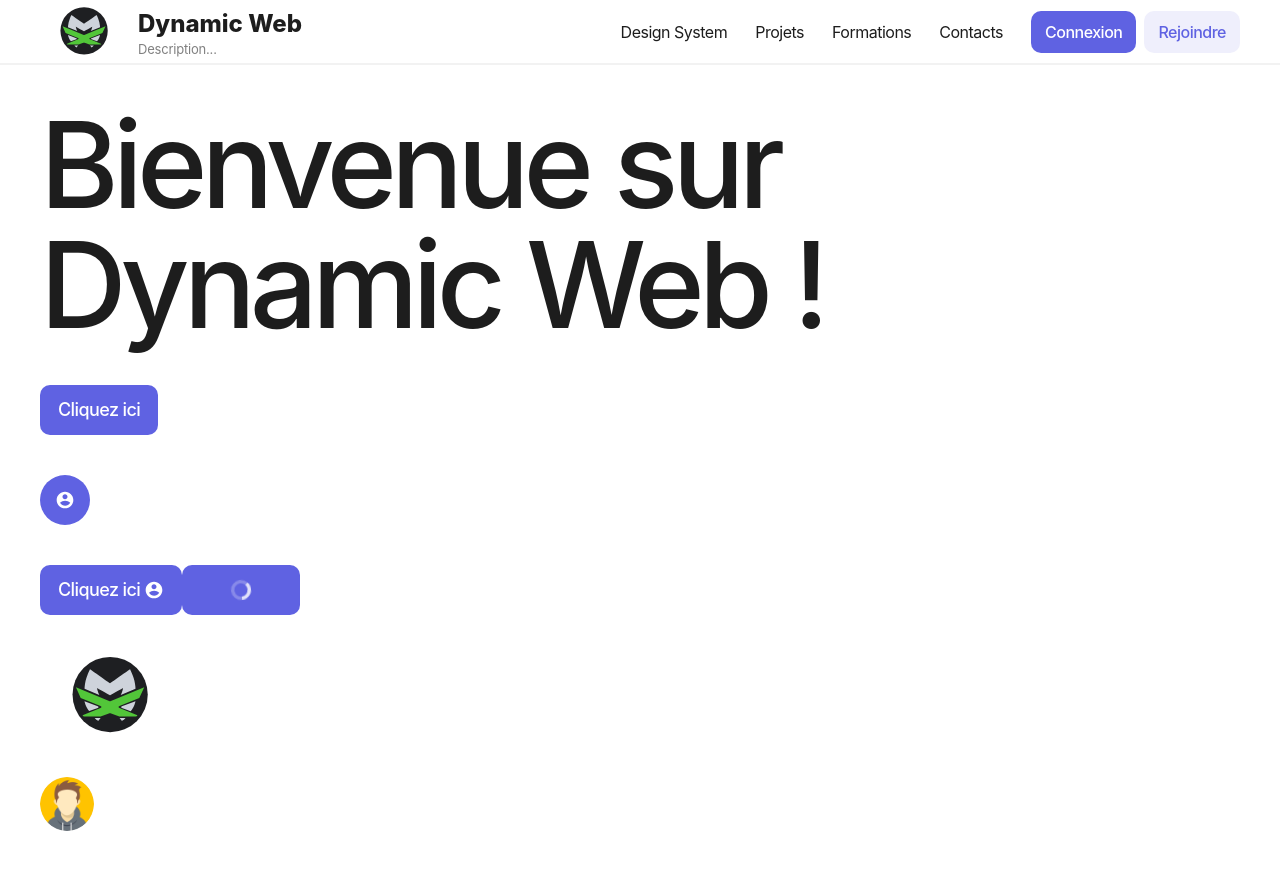
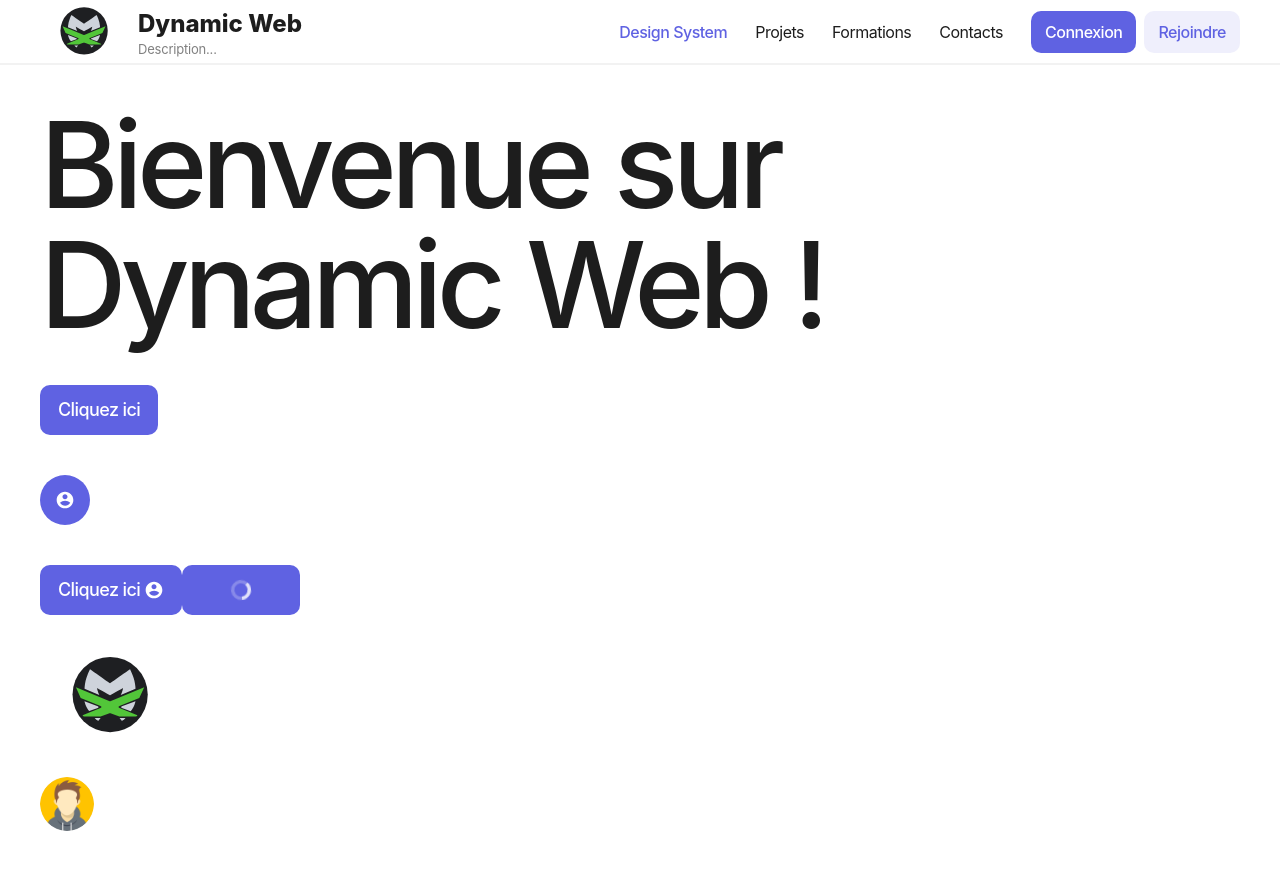
Before and after one commit to RomainDoyen/front-end-dynamic-web, a Next.js app: page /design-system in a window 1280 px wide. Built offline with nearby package versions, Linux system fonts and the light colour scheme.

Commit message:
feat: Creating a customized active link

```diff
--- /dev/null
+++ b/src/ui/components/navigation/active-link.tsx
@@ -0,0 +1,24 @@
+/* eslint-disable react-hooks/rules-of-hooks */
+import clsx from 'clsx';
+import Link from 'next/link';
+import { NextRouter, useRouter } from 'next/router';
+import { useMemo } from 'react';
+
+type activelinkProps = {
+  href: string;
+  children: React.ReactNode;
+}
+
+export default function activelink({ href, children }: activelinkProps) {
+  const router: NextRouter = useRouter();
+
+  const isActive: boolean = useMemo(() => {
+    return router.pathname === href
+  }, [router.pathname, href]);
+
+  return (
+    <Link href={href} className={clsx(isActive && "text-primary font-medium")}>
+      {children}
+    </Link>
+  )
+}
--- a/src/ui/components/navigation/navigation.tsx
+++ b/src/ui/components/navigation/navigation.tsx
@@ -3,6 +3,7 @@ import Logo from "../../design-system/logo/logo"
 import Typography from "@/ui/design-system/typography/typography"
 import Button from "@/ui/design-system/button/button"
 import Link from "next/link"
+import ActiveLink from "./active-link"
 
 export default function navigation() {
   return (
@@ -23,10 +24,10 @@ export default function navigation() {
         </Link>
         <div className="flex items-center gap-7">
           <Typography component="div" variant="caption3" className="flex items-center gap-7">
-            <Link href="/design-system">Design System</Link>
-            <Link href="/projets">Projets</Link>
-            <Link href="/formations">Formations</Link>
-            <Link href="/contacts">Contacts</Link>
+            <ActiveLink href="/design-system">Design System</ActiveLink>
+            <ActiveLink href="/projets">Projets</ActiveLink>
+            <ActiveLink href="/formations">Formations</ActiveLink>
+            <ActiveLink href="/contacts">Contacts</ActiveLink>
           </Typography>
           <div className="flex items-center gap-2">
             <Button variant="accent" size="small">
```
